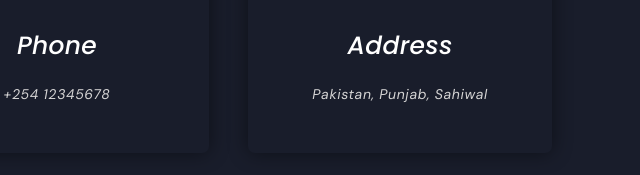
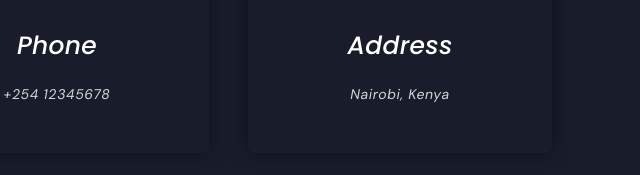
Before and after one commit to mwendaB/dummy, a plain HTML site: page index.html in a window 1280 px wide. Shown: the part 3089-3264 px from the top of the page, 583-1223 px from the left. Drawn offline with Linux system fonts and the light colour scheme; a script that the page names is missing.

```diff
--- a/index.html
+++ b/index.html
@@ -306,7 +306,7 @@
                     <div class="con-item">
                         <i class="fa-solid fa-location-dot"></i>
                         <h2>Address</h2>
-                        <p>Pakistan, Punjab, Sahiwal</p>
+                        <p>Nairobi, Kenya</p>
                     </div>
 
                 </div>
```
